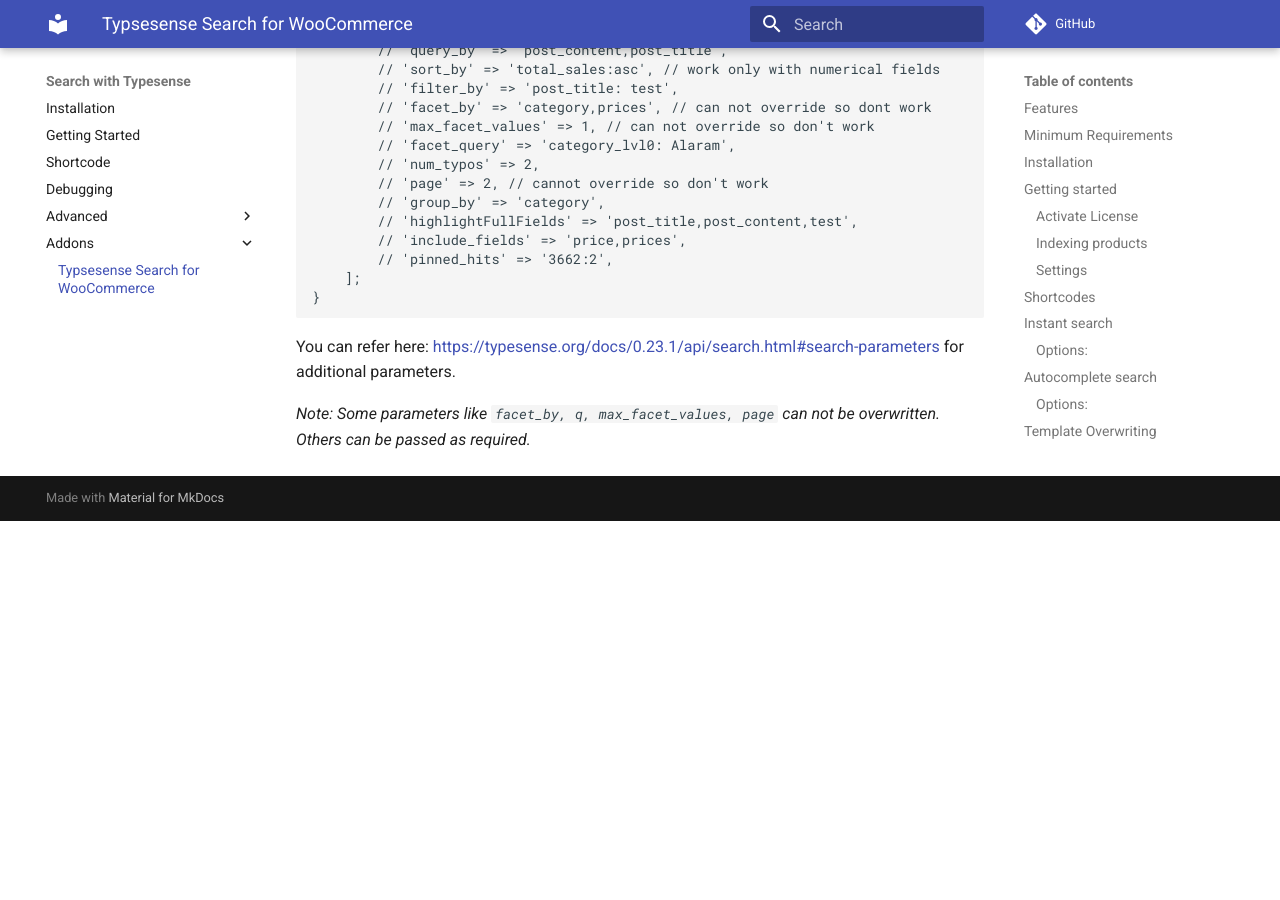
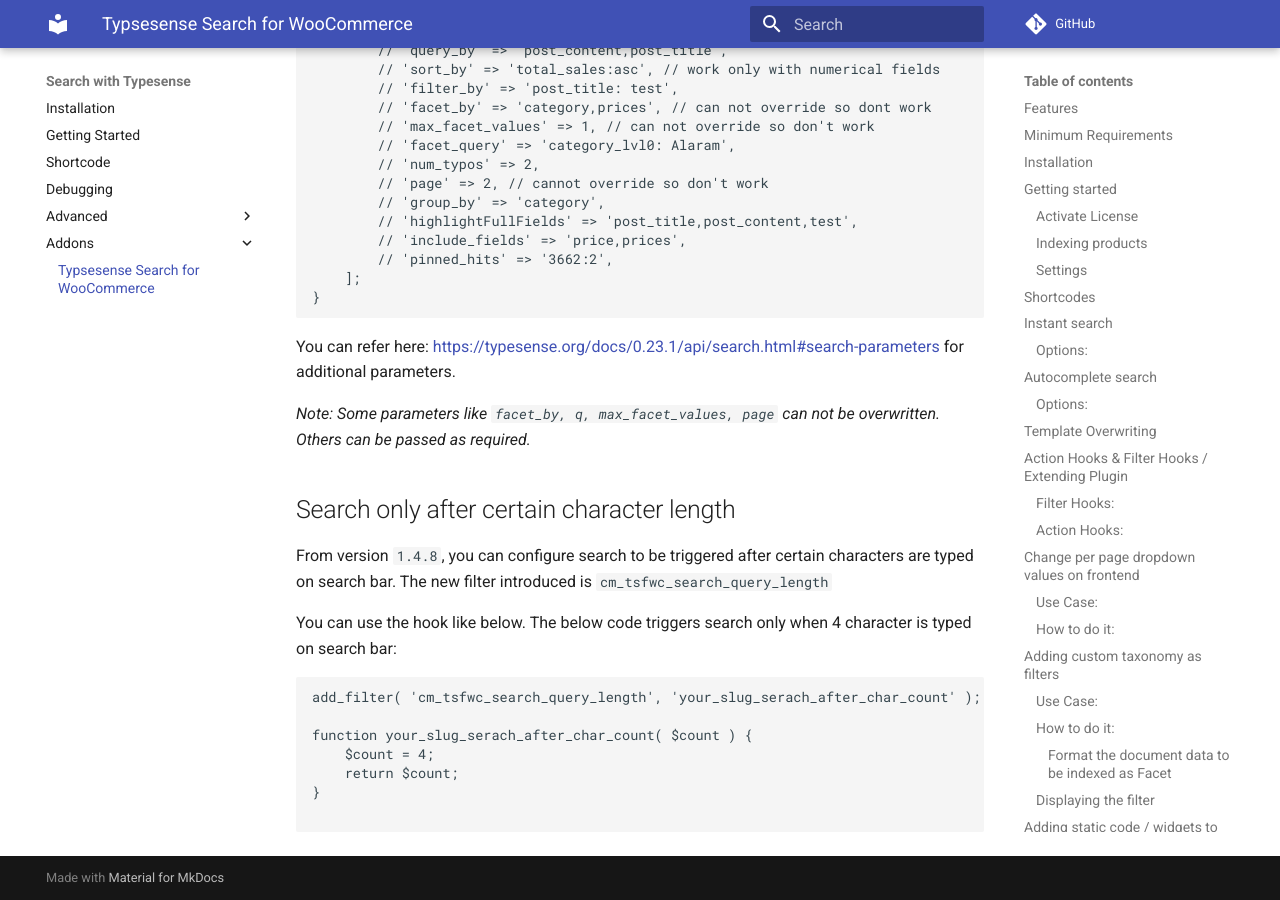
Before and after one commit to codemanas/cm-typesense-docs, an MkDocs documentation site: the page built from docs/tsfwc.md, in a window 1280 px wide and 900 px high, scrolled down 18706 px. Built offline with MkDocs 1.6.1 and Material for MkDocs 9.7.7, drawn with Linux system fonts in a browser that asks for light colours; comment, search, counter and statistics services are not loaded; before the commit the page ends 19227 px from its top, so only the background shows below that.

Commit message:
Update doc about new hook cm_tsfwc_search_query_length

````diff
--- a/docs/tsfwc.md
+++ b/docs/tsfwc.md
@@ -581,3 +581,20 @@
 You can refer here: [https://typesense.org/docs/0.23.1/api/search.html#search-parameters](https://typesense.org/docs/0.23.1/api/search.html#search-parameters) for additional parameters.
 
 *Note: Some parameters like `facet_by, q, max_facet_values, page` can not be overwritten. Others can be passed as required.*
+
+
+## Search only after certain character length
+
+From version `1.4.8`, you can configure search to be triggered after certain characters are typed on search bar. The new filter introduced is  `cm_tsfwc_search_query_length`
+
+You can use the hook like below. The below code triggers search only when 4 character is typed on search bar:
+
+```
+add_filter( 'cm_tsfwc_search_query_length', 'your_slug_serach_after_char_count' );
+
+function your_slug_serach_after_char_count( $count ) {
+    $count = 4;
+    return $count;
+}
+
+```
````
